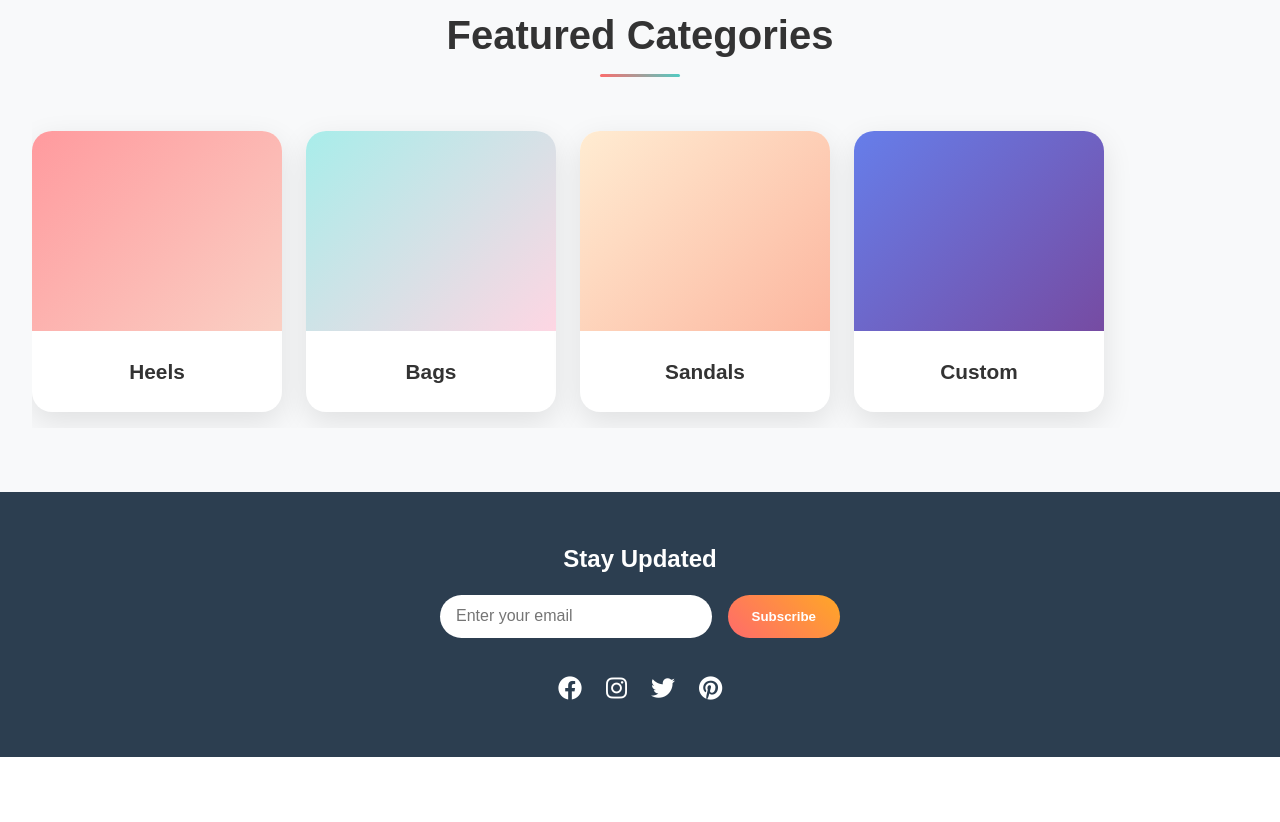
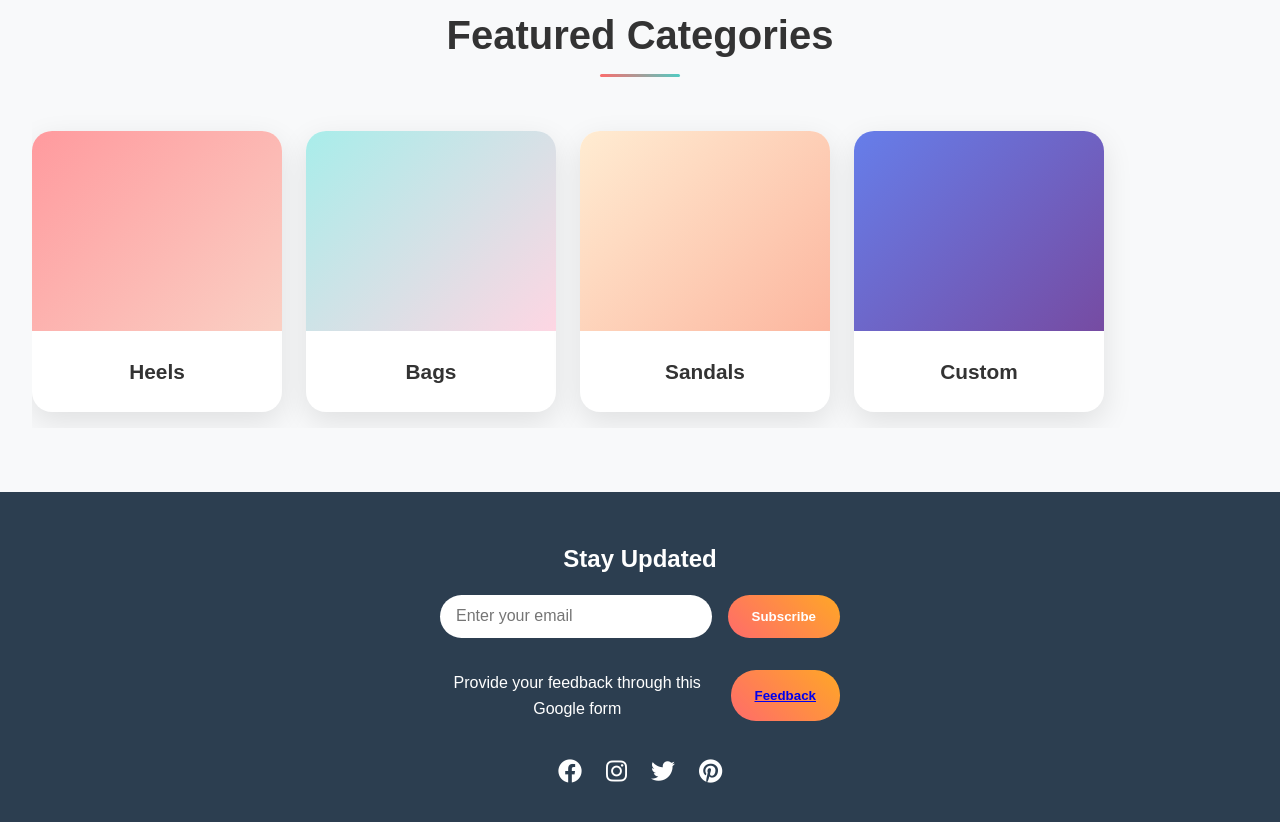
Before and after one commit to clsLawrence/assignment, a plain HTML site: page index.html in a window 1280 px wide. Shown: the part 861-1683 px from the top of the page. Before the commit the page ends 1618 px from the top, so only its background shows below. Drawn offline with Linux system fonts and the light colour scheme.

Commit message:
#2 commit
Changes to include Feedback button that links to Google form for feedback from the visitors.

```diff
--- a/index.html
+++ b/index.html
@@ -61,6 +61,12 @@
                 <div class="newsletter-form">
                     <input type="email" placeholder="Enter your email" class="email-input">
                     <button class="subscribe-btn">Subscribe</button>
+                </div>
+            </div>
+            <div class="newsletter">
+                <div class="newsletter-form">
+                    <p>Provide your feedback through this Google form</p>
+                    <button class="subscribe-btn"><a href="https://forms.gle/T3R3XhPvrPimnrjFA">Feedback</a></button>
                 </div>
             </div>
             <div class="social-links">
```
